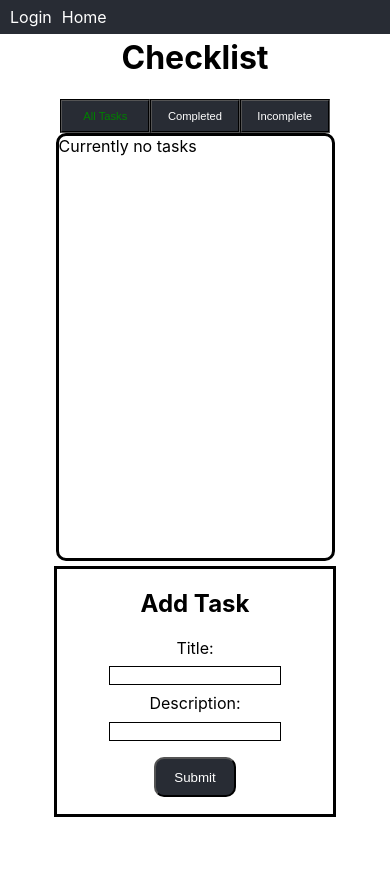
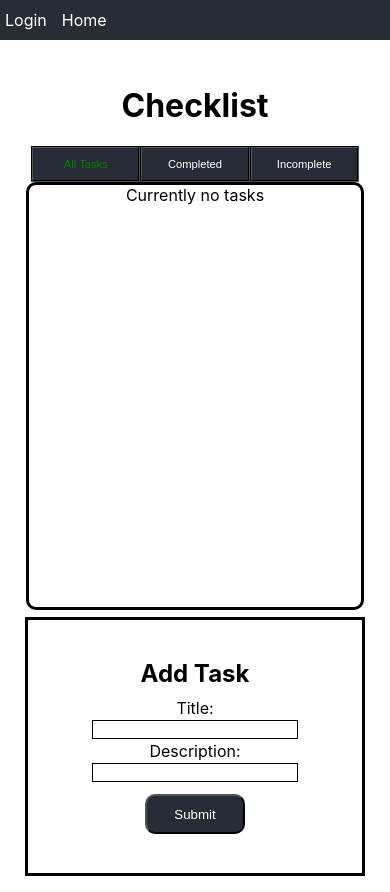
Before and after one commit to JesusMunoz01/TaskPlanner, a React (Create React App) app in the folder client/: page / in a window 390 px wide. Before the commit the page ends 844 px from the top, so only its background shows below. Built offline with nearby package versions, Linux system fonts and the light colour scheme.

Commit message:
updated css

```diff
--- a/client/src/App.css
+++ b/client/src/App.css
@@ -65,7 +65,7 @@
   .tasks {
     display: flex;
     flex-direction: column;
-    width: 70vw;
+    width: 60vw;
     height: 50vh;
     border-radius: 10px;
     border-style: solid;
@@ -136,6 +136,7 @@
 
   .editTask{
     display: flex;
+    overflow: hidden;
     align-items: center;
     justify-content: center;
     margin: 0;
@@ -143,16 +144,39 @@
     border-style: none;
     background-color: rgba(119, 136, 153, 0.377);
     position: relative;
+    height: 0;
     top: -3px;
+    transition: all .3s ease-in;
   }
 
-  .editTask li{
+  .editTask.active{
     display: flex;
     align-items: center;
     justify-content: center;
     margin: 0;
     padding: 0;
     border-style: none;
+    background-color: rgba(119, 136, 153, 0.377);
+    position: relative;
+    height: 45px;
+    transition: all .3s ease-in;
+  }
+
+  .editTask li{
+    display: flex;
+    align-items: center;
+    justify-content: flex-start;
+    margin: 0;
+    padding: 5px;
+    border-style: none;
+    font-size: 95%;
+  }
+
+  .editTask li input{
+    display: flex;
+    padding: 5px;
+    margin: 3px;
+    width: 60%;
   }
 
   .editTask button{
@@ -329,26 +353,30 @@
   }
 }
 
+
+
 @media(max-width: 700px) {
   .App {
-    height: 100%;
-    width: 100%;
-    overflow-x: hidden;
+    display: flex;
+    text-align: center;
+    flex-direction: column;
+    column-gap: 10px;
+    height: fit-content;
   }
 
   .pageFormat {
-    height: 100%;
+    display: flex;
     width: 100%;
-    display: flex;
+    height: fit-content;
     justify-content: flex-start;
     align-items: center;
     flex-direction: column;
   }
 
   .navbar {
-    position: fixed;
+    position: sticky;
     width: 100%;
-    height: 4vh;
+    height: 40px;
     display: flex;
     justify-content: flex-start;
     align-items:center;
@@ -365,7 +393,8 @@
   }
 
   .navbar li {
-    margin-left: 10px;
+    margin-left: 5px;
+    margin-right: 10px;
   }
 
   .navbar a:link, a:visited{
@@ -377,18 +406,32 @@
     color: green;
   }
 
+  .checklistHome{
+    display: flex;
+    min-height: 100vh;
+    flex-direction: column;
+    justify-content: center;
+    align-items:center;
+    text-align: center;
+    margin: 0;
+    padding: 0;
+  }
+
   .home{
     display: flex;
+    min-height: 90vh;
     flex-direction: column;
+    justify-content: center;
     align-items:center;
-    padding-top: 2svh;
+    text-align: center;
+    margin-top: 1vh;
   }
 
   .tasks {
     display: flex;
     flex-direction: column;
-    width: 70vw;
-    height: 50vh;
+    width: 85vw;
+    min-height: 50vh;
     border-radius: 10px;
     border-style: solid;
     overflow-y: auto;
@@ -459,6 +502,23 @@
 
   .editTask{
     display: flex;
+    overflow: hidden;
+    height: 0;
+    flex-direction: column;
+    align-items: center;
+    justify-content: center;
+    margin: 0;
+    padding: 0;
+    border-style: none;
+    background-color: rgba(119, 136, 153, 0.377);
+    position: relative;
+    top: -3px;
+    transition: all .3s ease-in;
+  }
+
+  .editTask.active{
+    display: flex;
+    height: 150px;
     flex-direction: column;
     align-items: center;
     justify-content: center;
@@ -469,6 +529,7 @@
     position: relative;
     top: -3px;
     padding-bottom: 2%;
+    transition: all .3s ease-in;
   }
 
   .editTask li{
@@ -498,10 +559,14 @@
     align-items: center;
     flex-direction: column;
     width: 99%;
-    min-height: 25vh;
+    min-height: 30vh;
     border-style: solid;
     overflow-y: auto;
-    margin-bottom: 2%;
+  }
+
+  .addTask h2{
+    margin: 0;
+    padding: 10px;
   }
 
   .addTask form{
@@ -515,14 +580,14 @@
     display: flex;
     justify-content: center;
     align-items: center;
-    padding-bottom: 5%
+    padding-bottom: 1%
   }
 
   .addTask form input{
     display: flex;
     justify-content: center;
     width: 100%;
-    margin-bottom: 5%;
+    margin-bottom: 1%;
     border: 1.5px solid;
   }
 
@@ -531,7 +596,7 @@
     justify-content: center;
     align-items: center;
     margin-top: 5%;
-    margin-bottom: 10%;
+    margin-bottom: 5%;
     color: white;
     background-color: #282c34;
     min-height: 40px;
@@ -541,11 +606,12 @@
 
   .intro {
     display: flex;
+    flex-direction: column;
+    min-height: 85vh;
+    width: 100%;
     justify-content: center;
     align-items: center;
-    flex-direction: column;
-    height: 100%;
-    width: 100%;
+    text-align: center;
   }
 
   .filterClass{
@@ -558,8 +624,8 @@
   .filterClass button{
     font-size: 70%;
     display:flex;
-    width: 23vw;
-    height: 4vh;
+    width: 28vw;
+    height: 36px;
     align-items: center;
     justify-content: center;
     text-align: center;
@@ -571,27 +637,28 @@
   .loginPage{
     display: flex;
     flex-direction: column;
-    height: 95%;
+    height: 85%;
     width: 100%;
     justify-content: center;
     align-items: center;
+    text-align: center;
   }
 
   .loginPage-loginPrompt{
     display: flex;
-    height: 40%;
+    height: 30vh;
     width: 80%;
     justify-content: center;
     border-style: ridge;
     border-radius: 10px;
     border-width: 6px;
+    overflow-y: auto;
   }
 
   .loginPage-loginPrompt form{
     display: flex;
     align-items: center;
     flex-direction: column;
-    height: 50%;
     justify-content: center;
   }
 
@@ -616,18 +683,18 @@
 
   .loginPage-createAccountPrompt{
     display: flex;
-    height: 40%;
+    height: 30vh;
     width: 80%;
     justify-content: center;
     border-style: ridge;
     border-radius: 10px;
     border-width: 6px;
+    overflow-y: auto;
   }
 
   .loginPage-createAccountPrompt form{
     display: flex;
     flex-direction: column;
-    height: 50%;
     justify-content: center;
     align-items: center;
   }
--- a/client/src/pages/home.js
+++ b/client/src/pages/home.js
@@ -214,14 +214,14 @@ export const Home = (data) => {
     }
 
     function displayEdit(id){
-        const currentMode = document.getElementById(`setting${id}`).style.display
-        if(currentMode === "flex")
-            document.getElementById(`setting${id}`).style.display = "none"
+        const currentMode = document.getElementById(`setting${id}`).className
+        if(currentMode === "editTask active")
+            document.getElementById(`setting${id}`).className = "editTask"
         else
-            document.getElementById(`setting${id}`).style.display = "flex"
+            document.getElementById(`setting${id}`).className = "editTask active"
     }
 
-    return <div>
+    return <div className="checklistHome">
         <div className="intro">
         <h1>Checklist</h1>
             <span className="filterClass">
@@ -280,12 +280,12 @@ export const Home = (data) => {
                                     </select>
                                     </div>
                                 </li>
-                                <ul className="editTask" id={`setting${task._id}`} style={{display:"none", transition: 0.4}}>
-                                    <li id={`setting${task._id}`} style={{display:"flex", transition: 0.4}}>
+                                <ul className="editTask" id={`setting${task._id}`} >
+                                    <li id={`setting${task._id}`} style={{display:"flex"}}>
                                         <label>Edit title:</label>
                                         <input id="taskTitle" value={updtTitle} onChange={(e) => updateTitle(e.target.value)}></input>
                                     </li>
-                                    <li id={`setting${task._id}`} style={{display:"flex", transition: 0.4}}>
+                                    <li id={`setting${task._id}`} style={{display:"flex"}}>
                                         <label>Edit Description:</label>
                                         <input id="taskDesc" value={updtDesc} onChange={(e) => updateDesc(e.target.value)}></input>
                                     </li>
```
